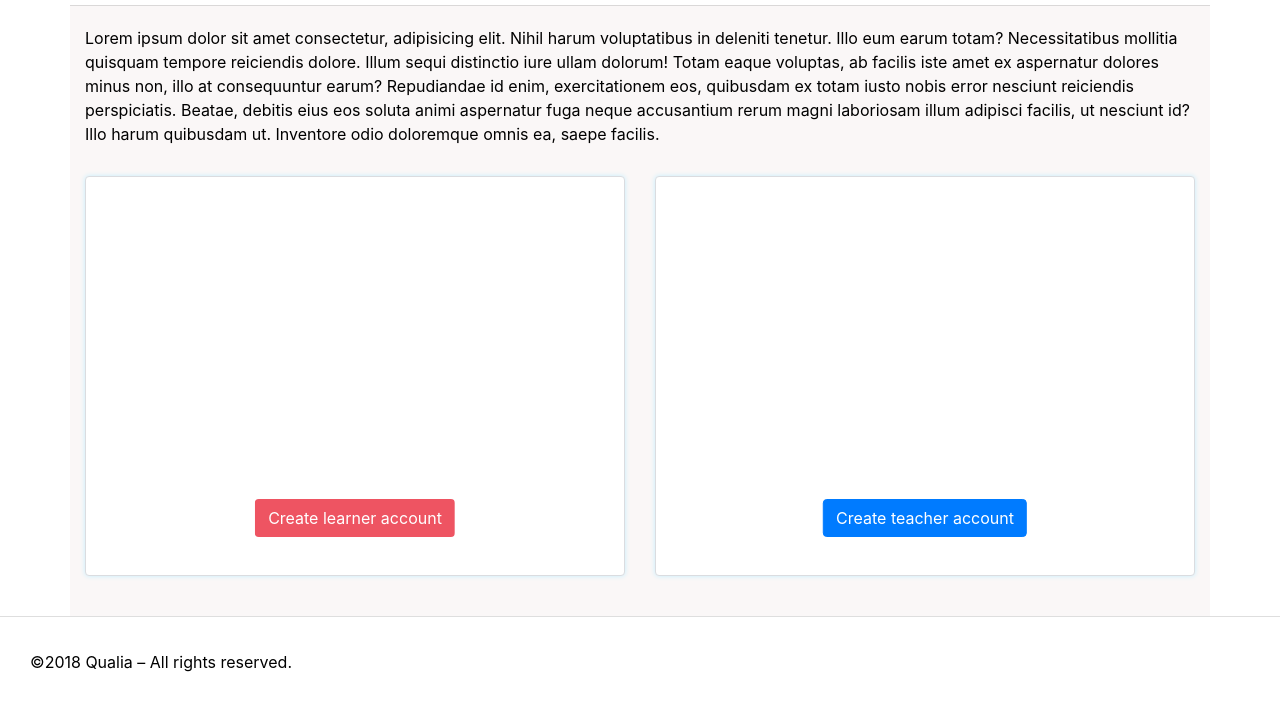
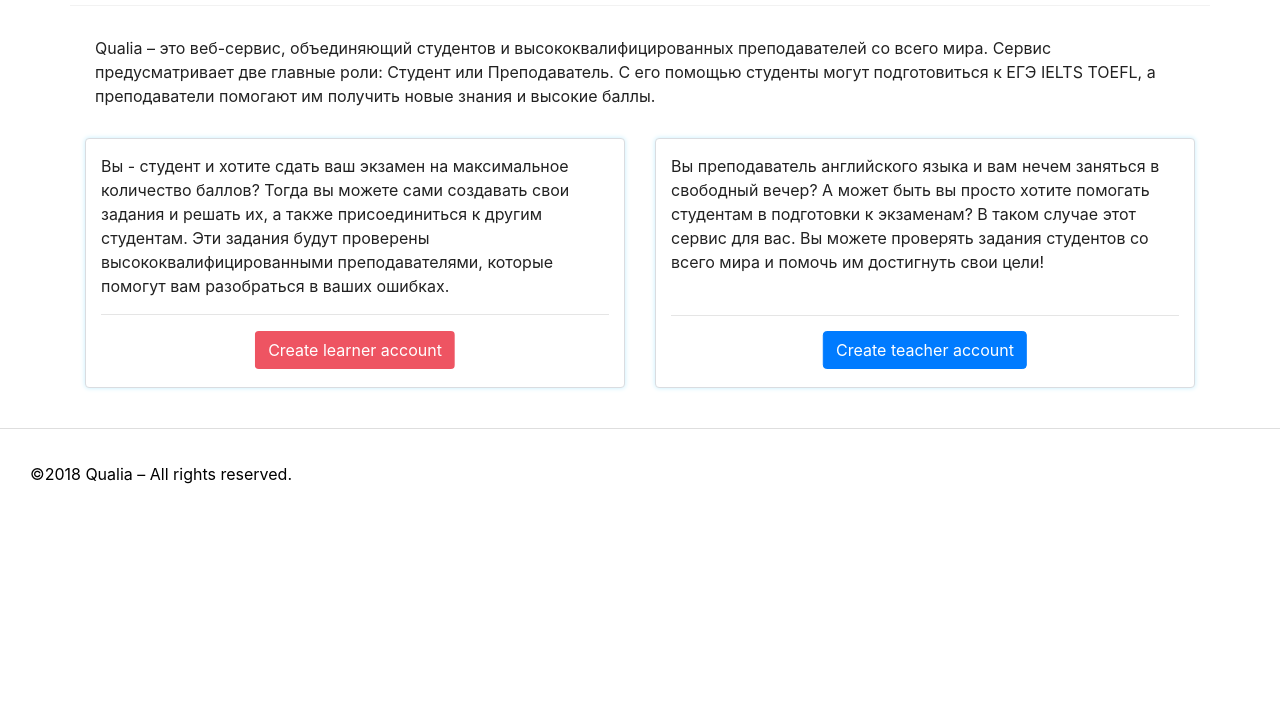
Before and after one commit to Nmroth42/Qualia, a Django app: template tasker/taskerapp/templates/task/lending_page.html in a window 1280 px wide. Shown: the part 115-822 px from the top of the page. After the commit the page ends 599 px from the top, so only its background shows below. Run offline with Django 3.2, Linux system fonts and the light colour scheme; the template is opened without the code that fills it, so the values that code supplies are empty; some libraries are stand-ins or nearby versions.

Commit message:
the end of LENDING

```diff
--- a/tasker/tasker/urls.py
+++ b/tasker/tasker/urls.py
@@ -34,7 +34,7 @@
         name='profile'),
     url(r'^task/search/$', views.search,
         name='search'),
-    url(r'^task/lending-page/$', views.lending_page,
+    url(r'^lending-page/$', views.lending_page,
         name='lending-page'),
 
     url(r'^ajax/validate_username/$', views.validate_username, name='validate_username'),
--- a/tasker/taskerapp/static/css/style.css
+++ b/tasker/taskerapp/static/css/style.css
@@ -229,6 +229,10 @@
 }
 .headerShadow {
     box-shadow: 0px 2px 4px 0px rgba(0, 0, 0, 0.25);
+
+}
+.bootstrap3-multi-input {
+    margin-left:0px;
 
 }
 .header {
@@ -523,6 +527,7 @@
     }
     .profile {
         margin:auto;
+        position: relative;
     }
     .preloader4 {
         width:0px;
--- a/tasker/taskerapp/static/css/styleLendingPage.css
+++ b/tasker/taskerapp/static/css/styleLendingPage.css
@@ -5,10 +5,10 @@
 
 .titleWrapper {
     margin-top: 20px;
-
-    margin-bottom: 40px;
+  padding: 10px;
+    margin-bottom: 20px;
     background: rgba(255, 255, 255, 0);
-    height: 110px;
+    height: auto ;
 
 
 }
@@ -74,9 +74,11 @@
 }
 .card {
     border:1px solid #DADCE0;
-    height: 400px;
+    min-height: 250px;
     background: rgb(255, 255, 255);
     margin:0px;
+
+    padding: 15px;
     margin-top:0px;
     margin-bottom:20px;
     box-shadow: 0px 0px 5px #C5EEFD;
@@ -151,4 +153,26 @@
         position: relative;
         left:67vw;
     }
+    .card {
+        border:1px solid #DADCE0;
+        min-height: 400px;
+        background: rgb(255, 255, 255);
+        margin:0px;
+
+        padding: 15px;
+        margin-top:0px;
+        margin-bottom:20px;
+        box-shadow: 0px 0px 5px #C5EEFD;
+
+    }
+    .card-content {
+        margin-top:190px;
+        width:70%;
+    }
+    .lineup {
+        height: 290px !important;
+    }
+    .container {
+        background: rgb(250, 247, 247) !important;
+    }
 }
--- a/tasker/taskerapp/templates/task/lending_page.html
+++ b/tasker/taskerapp/templates/task/lending_page.html
@@ -16,8 +16,7 @@
     <script type="text/javascript" src="https://ajax.googleapis.com/ajax/libs/jquery/1/jquery.min.js"></script>
     <link rel='stylesheet prefetch' href='https://fonts.googleapis.com/icon?family=Material+Icons'>
     <link rel="shortcut icon" href="{% static 'img/favicon.ico' %}">
-    <link href="https://fonts.googleapis.com/css?family=Roboto" rel="stylesheet">
-
+    <link href="https://fonts.googleapis.com/css?family=Montserrat|Roboto" rel="stylesheet">
     <title>Document</title>
 </head>
 <!--style="background-image:url('../../static/img/sky.jpg');   background-attachment: fixed;   background-repeat: no-repeat; background-size: cover;"-->
@@ -30,21 +29,24 @@
         <div class="headerUserWrapper">    <a style=" border: 1px solid #DADCE0;" class="btn btn-light " id="login" href="{% url 'task-sign-in' %}" type="submit" >
                 Log in </a>  </div>
     </div>
-    <div class="container" style="background: rgb(250, 247, 247);border-top:1px solid  rgba(70, 70, 70, 0.178);">
+    <div class="container" style="background: rgb(255, 255, 255);border-top:1px solid  rgba(70, 70, 70, 0.065);
+    ont-family: 'Montserrat', sans-serif; font-size:16px; color:rgba(0, 0, 0, 0.87);">
 
 
 
 
         <div class="titleWrapper">
-Lorem ipsum dolor sit amet consectetur, adipisicing elit. Nihil harum voluptatibus in deleniti tenetur. Illo eum earum totam? Necessitatibus mollitia quisquam tempore reiciendis dolore. Illum sequi distinctio iure ullam dolorum!
-Totam eaque voluptas, ab facilis iste amet ex aspernatur dolores minus non, illo at consequuntur earum? Repudiandae id enim, exercitationem eos, quibusdam ex totam iusto nobis error nesciunt reiciendis perspiciatis.
-Beatae, debitis eius eos soluta animi aspernatur fuga neque accusantium rerum magni laboriosam illum adipisci facilis, ut nesciunt id? Illo harum quibusdam ut. Inventore odio doloremque omnis ea, saepe facilis.
+            Qualia – это веб-сервис, объединяющий студентов и высококвалифицированных преподавателей со всего мира. Сервис предусматривает две главные роли: Студент или Преподаватель. С его помощью студенты могут подготовиться к ЕГЭ IELTS TOEFL, а преподаватели помогают им получить новые знания и высокие баллы.
         </div>
         <div class="row">
             <div class="col-lg-6 wrapperCard">
                 <div class="card">
+                        <div >
+                        Вы - студент и хотите сдать ваш экзамен на максимальное количество баллов? Тогда вы можете сами создавать свои задания и решать их, а также присоединиться к другим студентам. Эти задания будут проверены высококвалифицированными преподавателями, которые помогут вам разобраться в ваших ошибках.
+                    </div>
+                        <hr>
                     <div class="card-content horizontal-alignment">
-                            <a style="bottom:-320px; color:white;" href="{% url 'task-sign-up-learner' %}" type="submit" class="btn   btn-pink  horizontal-alignment ">   Create
+                            <a style="bottom:-175px; color:white;" href="{% url 'task-sign-up-learner' %}" type="submit" class="btn   btn-pink  horizontal-alignment ">   Create
                                     learner account </a>
 
 
@@ -53,9 +55,15 @@
             </div>
             <div class="col-lg-6 wrapperCard">
                 <div class="card">
+                    <div class="lineup" style="height:145px; ">
+                        Вы преподаватель английского языка и вам нечем заняться в свободный вечер? А может быть вы просто хотите помогать студентам в подготовки к экзаменам? В таком случае этот сервис для вас. Вы можете проверять задания студентов со всего мира и помочь им достигнуть свои цели!
+                    </div>
+
+                        <hr>
                     <div class="card-content horizontal-alignment">
 
-                        <a style="bottom:-320px;" href="{% url 'task-sign-up-teacher' %}" type="submit" class="btn   btn-primary horizontal-alignment ">   Create
+
+                        <a style="bottom:-175px;" href="{% url 'task-sign-up-teacher' %}" type="submit" class="btn   btn-primary horizontal-alignment ">   Create
                             teacher account </a>
                     </div>
                 </div>
```
Also changed, not shown: tasker/taskerapp/templates/task/create_gig.html (+20 -0 lines), tasker/taskerapp/templates/task/gig_detail.html (+12 -5 lines), tasker/taskerapp/templates/task/profile.html (+12 -4 lines), tasker/taskerapp/views.py (+38 -2 lines), tasker/media/task_logo/AkP6-PePTtA.jpg (added).
